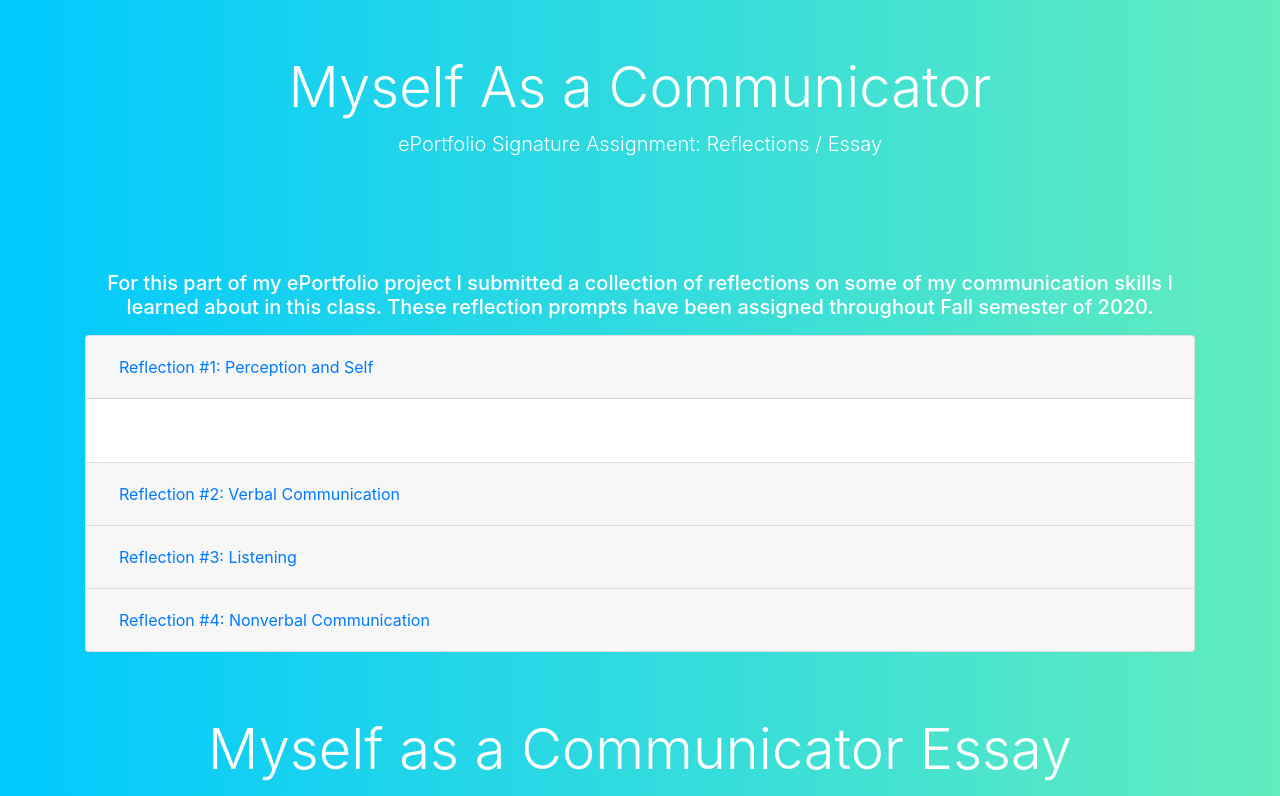
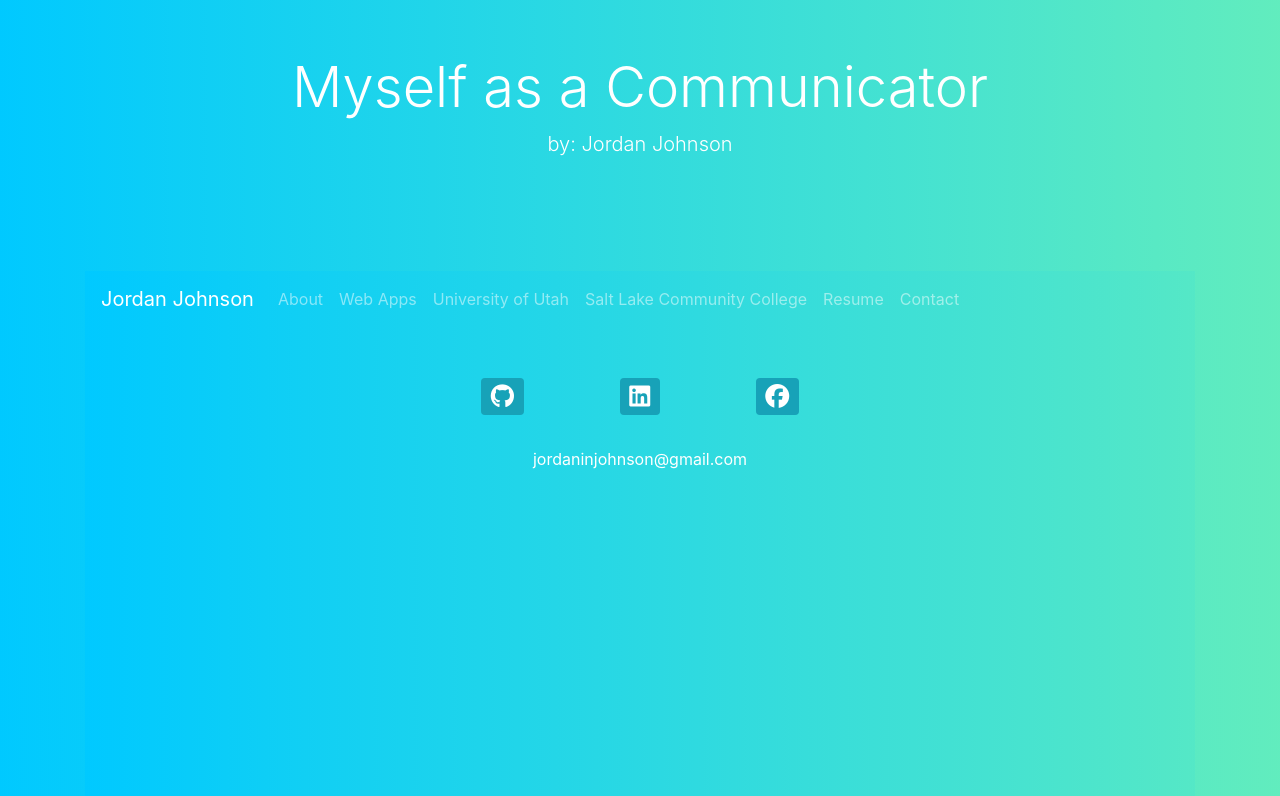
Before and after one commit to JINJ95/JJ-Portfolio, a React (Create React App) app: page /myselfAsACommunicator in a window 1280 px wide. Shown: the part 1520-2316 px from the top of the page. Built offline with nearby package versions, Linux system fonts and the light colour scheme.

Commit message:
comm1010 e-portfolio

```diff
--- a/src/pages/signatureAssignments/COMM/myselfAsACommunicator.jsx
+++ b/src/pages/signatureAssignments/COMM/myselfAsACommunicator.jsx
@@ -2,6 +2,7 @@ import React from 'react'
 import Overview from '../../../assets/pictures/CommEportfolioSignatureAssignmentOverview.pdf'
 import { withRouter } from 'react-router-dom'
 import Jumbotron from '../../../components/Jumbotron'
+import myselfCommunicator from '../../../assets/pictures/MyselfAsACommunicator.pdf'
 
 function Myself() {
     return (
@@ -12,75 +13,9 @@ function Myself() {
                 <iframe title="Comm" src={Overview} width="100%" height="800" style={{ border: "none" }} />
             </div>
             <div class="media-body">
-                <Jumbotron title="Myself As a Communicator" subtitle="ePortfolio Signature Assignment: Reflections / Essay" />
-                <h5 class="mt-0"><p>For this part of my ePortfolio project I submitted a collection of reflections on some of my communication skills
-                I learned about in this class. These reflection prompts have been assigned throughout Fall semester of 2020.
-                </p>
-                </h5>
-                <div id="reflections">
-                    <div class="accordion" id="accordionExample">
-                        <div class="card">
-                            <div class="card-header" id="headingOne">
-                                <h2 class="mb-0">
-                                    <button class="btn btn-link btn-block text-left" type="button" data-toggle="collapse" data-target="#collapseOne" aria-expanded="true" aria-controls="collapseOne">
-                                        Reflection #1: Perception and Self
-                                    </button>
-                                </h2>
-                            </div>
-
-                            <div id="collapseOne" class="collapse show" aria-labelledby="headingOne" data-parent="#accordionExample">
-                                <div class="card-body">
-                                Reflection: Perception and Self
-                                </div>
-                            </div>
-                        </div>
-                        <div class="card">
-                            <div class="card-header" id="headingTwo">
-                                <h2 class="mb-0">
-                                    <button class="btn btn-link btn-block text-left collapsed" type="button" data-toggle="collapse" data-target="#collapseTwo" aria-expanded="false" aria-controls="collapseTwo">
-                                        Reflection #2: Verbal Communication
-                                    </button>
-                                </h2>
-                            </div>
-                            <div id="collapseTwo" class="collapse" aria-labelledby="headingTwo" data-parent="#accordionExample">
-                                <div class="card-body">
-                                    Reflection 2 Verbal Communication
-                                </div>
-                            </div>
-                        </div>
-                        <div class="card">
-                            <div class="card-header" id="headingThree">
-                                <h2 class="mb-0">
-                                    <button class="btn btn-link btn-block text-left collapsed" type="button" data-toggle="collapse" data-target="#collapseThree" aria-expanded="false" aria-controls="collapseThree">
-                                        Reflection #3: Listening
-                                    </button>
-                                </h2>
-                            </div>
-                            <div id="collapseThree" class="collapse" aria-labelledby="headingThree" data-parent="#accordionExample">
-                                <div class="card-body">
-                                    Listening Reflection
-                                </div>
-                            </div>
-                        </div>
-                        <div class="card">
-                            <div class="card-header" id="headingThree">
-                                <h2 class="mb-0">
-                                    <button class="btn btn-link btn-block text-left collapsed" type="button" data-toggle="collapse" data-target="#collapseThree" aria-expanded="false" aria-controls="collapseThree">
-                                        Reflection #4: Nonverbal Communication
-                                    </button>
-                                </h2>
-                            </div>
-                            <div id="collapseThree" class="collapse" aria-labelledby="headingThree" data-parent="#accordionExample">
-                                <div class="card-body">
-                                    Nonverbal Communication Reflection
-                                </div>
-                            </div>
-                        </div>
-                    </div>
-                </div>
-                <Jumbotron title="Myself as a Communicator Essay" subtitle="by: Jordan Johnson" />
+                <Jumbotron title="Myself as a Communicator" subtitle="by: Jordan Johnson" />
             <div class="media">
-                <iframe title="Comm" src={Overview} width="100%" height="800" style={{ border: "none" }} />
+                <iframe title="Comm" src={myselfCommunicator} width="100%" height="800" style={{ border: "none" }} />
             </div>
             </div>
         </div>
```
Also changed, not shown: 1 other file (tests, documents, lock files or other folders).
